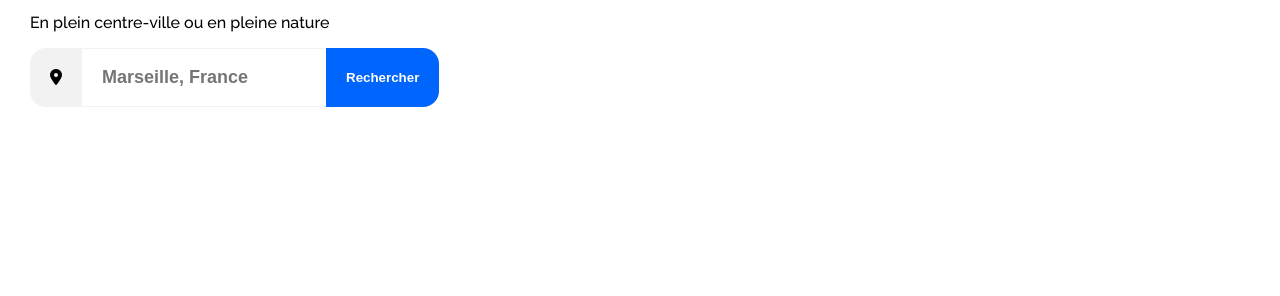
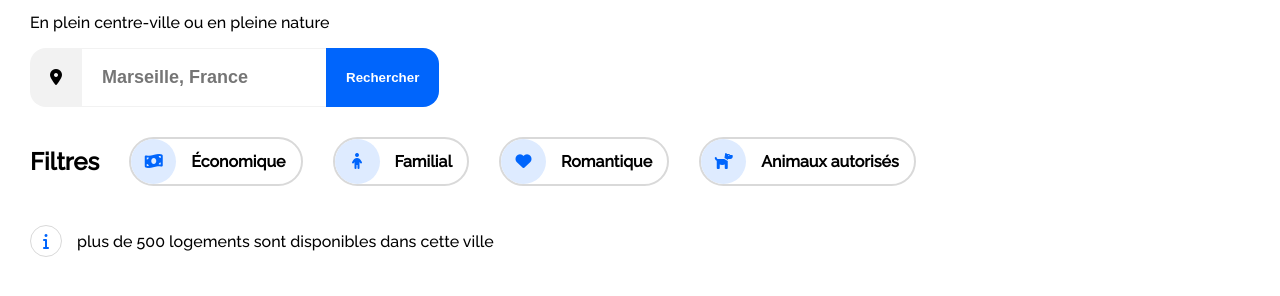
Before and after one commit to Rexty7/BOOKI, a plain HTML site: page index.html in a window 1280 px wide. Shown: the part 136-432 px from the top of the page. Drawn offline with Linux system fonts and the light colour scheme.

Commit message:
AJOUT FILTRES

```diff
--- a/index.html
+++ b/index.html
@@ -33,16 +33,42 @@
                 <button class="searchFormSubmitInput">
                     <span class="SearchFormSubmitInputText">Rechercher</span>
                 </button>
-
             </form>
-
+            <div class="searchFilters">
+                <h2 class="searchFiltersTitle">Filtres</h2>
+                <div class="searchFiltersFilter">
+                    <div class="searchFiltersFilterWrapIcon">
+                        <i class="fas fa-money-bill-wave searchFiltersFilterWrapiconIcon"></i>
+                    </div>
+                    <span class="searchFiltersFilterTitle" >Économique</span>
+                </div>
+                <div class="searchFiltersFilter">
+                    <div class="searchFiltersFilterWrapIcon">
+                        <i class="fas fa-child searchFiltersFilterWrapiconIcon"></i>
+                    </div>
+                    <span class="searchFiltersFilterTitle" >Familial</span>
+                </div>
+                <div class="searchFiltersFilter">
+                    <div class="searchFiltersFilterWrapIcon">
+                        <i class="fas fa-heart searchFiltersFilterWrapiconIcon"></i>
+                    </div>
+                    <span class="searchFiltersFilterTitle" >Romantique</span>
+                </div>
+                <div class="searchFiltersFilter">
+                    <div class="searchFiltersFilterWrapIcon">
+                        <i class="fas fa-dog searchFiltersFilterWrapiconIcon"></i>
+                    </div>
+                    <span class="searchFiltersFilterTitle" >Animaux autorisés</span>
+                </div>
+            </div>
+            <div class="searchResult">
+                <div class="searchResultWrapIcon">
+                    <i class="fas fa-info searchResultWrapiconIcon"></i>
+                 </div>
+                 <p class="searchResultText"> plus de 500 logements sont disponibles dans cette ville</p>
+            </div>
         </section>
-
-
-
-
     </main>
-
     <footer></footer>
 </body>
 </html>
--- a/style.css
+++ b/style.css
@@ -80,3 +80,63 @@ height: 1.5rem;
     font-weight: bold;
     cursor: pointer;
 }
+
+
+
+
+.searchFilters {
+    display: flex;
+    margin-top: 30px;
+    flex-wrap: wrap;
+}
+
+.searchFiltersTitle {
+    margin: 0 30px 15px 0;
+    display: flex;
+    align-items: center;
+}
+
+.searchFiltersFilter {
+    display: flex;
+    align-items: center;
+    margin-right: 30px;
+    border: 2px solid #d9d9d9;
+    border-radius: 2rem;
+    margin-bottom: 15px;
+    cursor: pointer;
+    font-weight: bold;
+}
+
+.searchFiltersFilterWrapIcon {
+    background-color: #DEEBFF;
+    color: #0065FC;
+    border-radius: 100%;
+    height: 45px;
+    width: 45px;
+    display: flex;
+    align-items: center;
+    justify-content: center;
+
+}
+
+.searchFiltersFilterTitle {
+    margin: 0 15px;
+}
+
+.searchResult {
+    display: flex;
+    align-items: center;
+    margin: 15px 0px 30px 0px;
+}
+
+.searchResultWrapIcon {
+    color: #0065FC;
+    height: 30px;
+    width: 30px;
+    border: solid 1px #d9d9d9;
+    border-radius: 100%;
+    display: flex;
+    align-items: center;
+    justify-content: center;
+    margin-right: 15px;
+}
```
